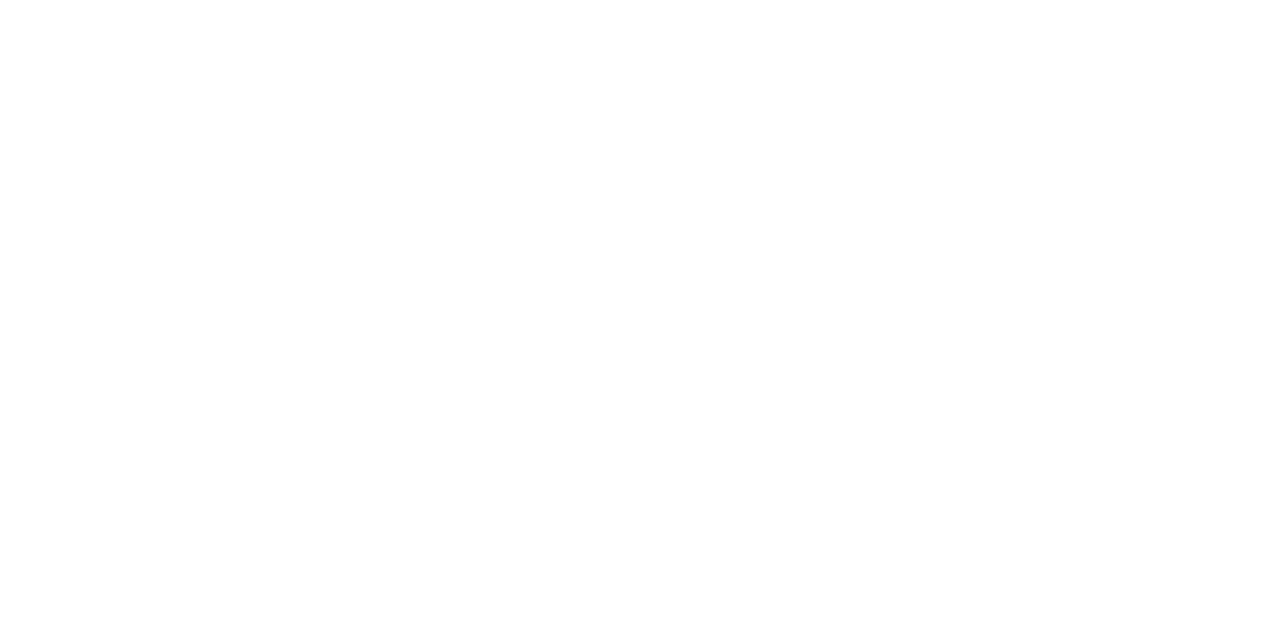
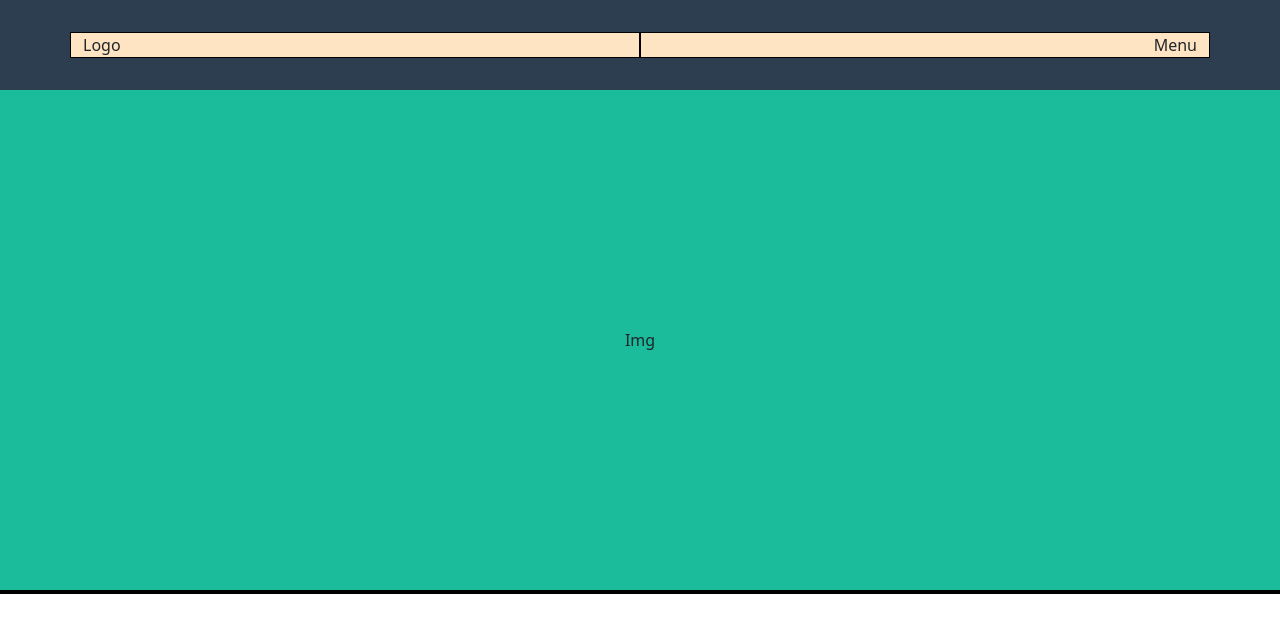
Before and after one commit to Eddyfabbricatore/html-css-bootstrap-freelancer, a plain HTML site: page index.html in a window 1280 px wide. Drawn offline with nearby package versions, Linux system fonts and the light colour scheme.

Commit message:
[add] header

```diff
--- a/index.html
+++ b/index.html
@@ -5,9 +5,12 @@
   <meta http-equiv="X-UA-Compatible" content="IE=edge">
   <meta name="viewport" content="width=device-width, initial-scale=1.0">
 
+  <!-- Font Awesome -->
+  <link rel='stylesheet' href='https://cdnjs.cloudflare.com/ajax/libs/font-awesome/6.4.0/css/all.min.css' integrity='sha512-iecdLmaskl7CVkqkXNQ/ZH/XLlvWZOJyj7Yy7tcenmpD1ypASozpmT/E0iPtmFIB46ZmdtAc9eNBvH0H/ZpiBw==' crossorigin='anonymous'/>
+
   <!-- Bootstrap -->
-  <script src="https://cdn.jsdelivr.net/npm/@popperjs/core@2.11.8/dist/umd/popper.min.js" integrity="sha384-I7E8VVD/ismYTF4hNIPjVp/Zjvgyol6VFvRkX/vR+Vc4jQkC+hVqc2pM8ODewa9r" crossorigin="anonymous"></script>
-  <script src="https://cdn.jsdelivr.net/npm/bootstrap@5.3.1/dist/js/bootstrap.min.js" integrity="sha384-Rx+T1VzGupg4BHQYs2gCW9It+akI2MM/mndMCy36UVfodzcJcF0GGLxZIzObiEfa" crossorigin="anonymous"></script>
+  <link href="https://cdn.jsdelivr.net/npm/bootstrap@5.3.1/dist/css/bootstrap.min.css" rel="stylesheet" integrity="sha384-4bw+/aepP/YC94hEpVNVgiZdgIC5+VKNBQNGCHeKRQN+PtmoHDEXuppvnDJzQIu9" crossorigin="anonymous">
+  <script src="https://cdn.jsdelivr.net/npm/bootstrap@5.3.1/dist/js/bootstrap.bundle.min.js" integrity="sha384-HwwvtgBNo3bZJJLYd8oVXjrBZt8cqVSpeBNS5n7C8IVInixGAoxmnlMuBnhbgrkm" crossorigin="anonymous"></script>
 
   <!-- Custom CSS -->
   <link rel="stylesheet" href="style.css">
@@ -16,6 +19,45 @@
 </head>
 <body>
 
+  <!-- header -->
+  <header>
+
+    <div class="header_top">
+      <div class="container h-100">
+        <div class="row align-items-center h-100">
+          <div class="col debug">
+            <span>Logo</span>
+          </div>
+
+          <div class="col d-flex justify-content-end d-sm-none debug">
+            <i class="fa-solid fa-bars"></i>
+          </div>
+
+          <div class="col justify-content-end d-none d-sm-flex debug">
+            <span>Menu</span>
+          </div>
+        </div>
+      </div>
+    </div>
+
+    <div class="header_jumbotron d-flex justify-content-center align-items-center">
+      Img
+    </div>
+
+  </header>
+  <!-- /header -->
+
+  <!-- main -->
+  <main class="debug">
+
+  </main>
+  <!-- /main -->
+
+  <!-- footer -->
+  <footer class="debug">
+
+  </footer>
+  <!-- /footer -->
 
 </body>
 </html>
--- a/style.css
+++ b/style.css
@@ -0,0 +1,17 @@
+.debug{
+  border: 1px solid black;
+  background-color: bisque;
+}
+
+
+/* header */
+header .header_top{
+  height: 90px;
+  background-color: #2c3e50;
+}
+
+header .header_jumbotron{
+  height: 500px;
+  background-color: #1abc9c;
+}
+/* /header */
```
